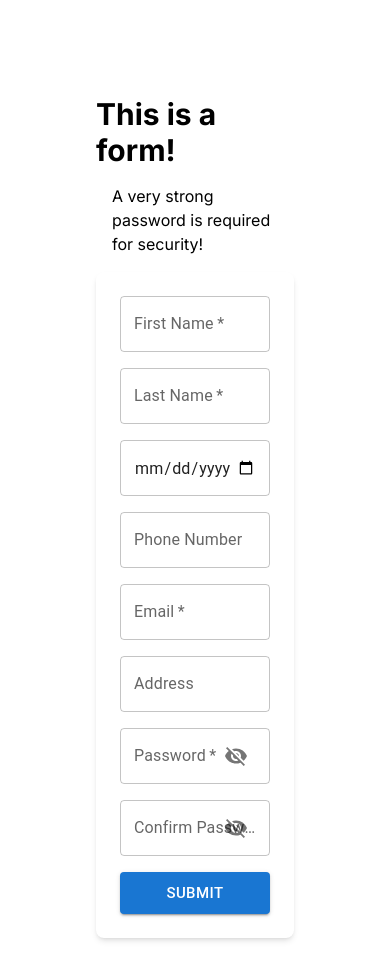
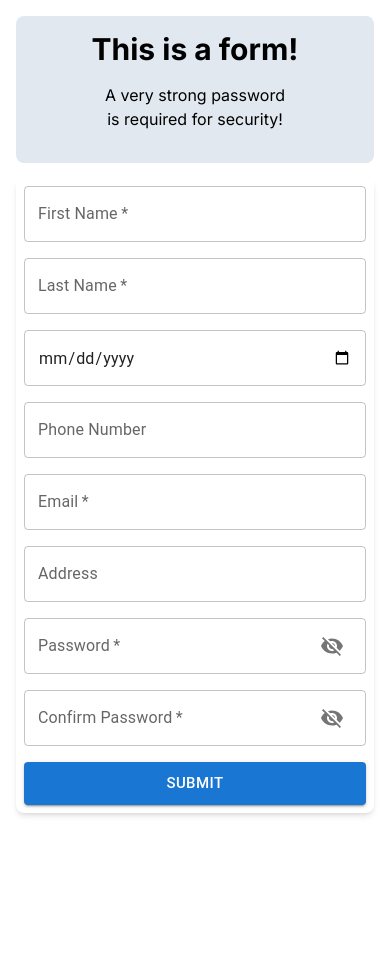
Before and after one commit to SNOWWWWWW4/creating-a-form, a Next.js app: page / in a window 390 px wide. Shown: the top 980 px of the page. After the commit the page ends 844 px from the top, so only its background shows below. Built offline with nearby package versions, Linux system fonts and the light colour scheme.

Commit message:
added more resposiveness and custom breakpoints

```diff
--- a/src/app/page.tsx
+++ b/src/app/page.tsx
@@ -4,10 +4,10 @@ import FormField from "@/components/FormField";
 export default function Home() {
 
   return (
-    <main className="min-h-screen grid grid-cols-1 sm:grid-cols-2 justify-between p-24">
-      <section className="flex flex-col justify-center items-center">
+    <main className="min-h-screen grid grid-cols-1 computer:grid-cols-2 justify-between p-4 mobile:p-10 tablet:p-24 ">
+      <section className="flex flex-col justify-center items-center bg-slate-200 rounded-lg mobile:bg-white mobile:mx-10">
         <h1 className="text-3xl font-bold ">This is a form!</h1>
-        <h4 className="m-4">A very strong password is required for security!</h4>
+        <h4 className="m-4 text-balance text-center">A very strong password is required for security!</h4>
       </section>
       <section className="flex flex-col justify-center items-center">
         <FormField />
--- a/src/components/FormField.tsx
+++ b/src/components/FormField.tsx
@@ -80,7 +80,7 @@ const FormField = () => {
 
   return (
     <>
-      <section className='w-full max-w-lg bg-white shadow-md rounded-lg p-6 space-y-4'>
+      <section className='w-full max-w-lg bg-white shadow-md rounded-lg p-2 tablet:p-6 space-y-4'>
         <FormControl fullWidth>
           <div className='grid grid-cols-1 md:grid-cols-2 gap-4'>
             <TextField
--- a/tailwind.config.ts
+++ b/tailwind.config.ts
@@ -2,17 +2,29 @@ import type { Config } from "tailwindcss";
 
 const config: Config = {
   content: [
-    "./src/pages/**/*.{js,ts,jsx,tsx,mdx}",
-    "./src/components/**/*.{js,ts,jsx,tsx,mdx}",
-    "./src/app/**/*.{js,ts,jsx,tsx,mdx}",
+    './src/pages/**/*.{js,ts,jsx,tsx,mdx}',
+    './src/components/**/*.{js,ts,jsx,tsx,mdx}',
+    './src/app/**/*.{js,ts,jsx,tsx,mdx}',
   ],
   theme: {
-    extend: {
-      backgroundImage: {
-        "gradient-radial": "radial-gradient(var(--tw-gradient-stops))",
-        "gradient-conic":
-          "conic-gradient(from 180deg at 50% 50%, var(--tw-gradient-stops))",
-      },
+
+    screens: {
+
+      'mobile': '600px',
+
+      'sm': '640px',
+
+      'md': '768px',
+
+      'tablet': '770px',
+
+      'lg': '1024px',
+
+      'computer': '1175px',
+
+      'xl': '1280px',
+
+      '2xl': '1536px',
     },
   },
   plugins: [],
```
